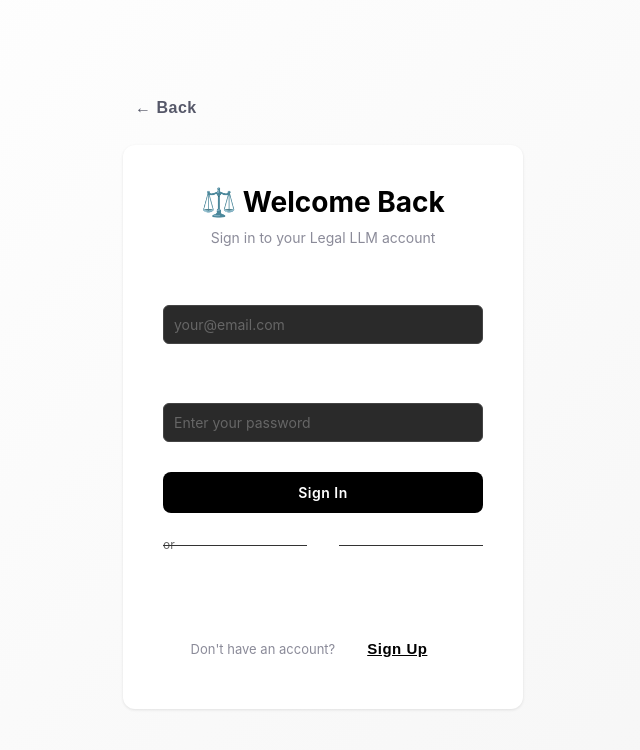
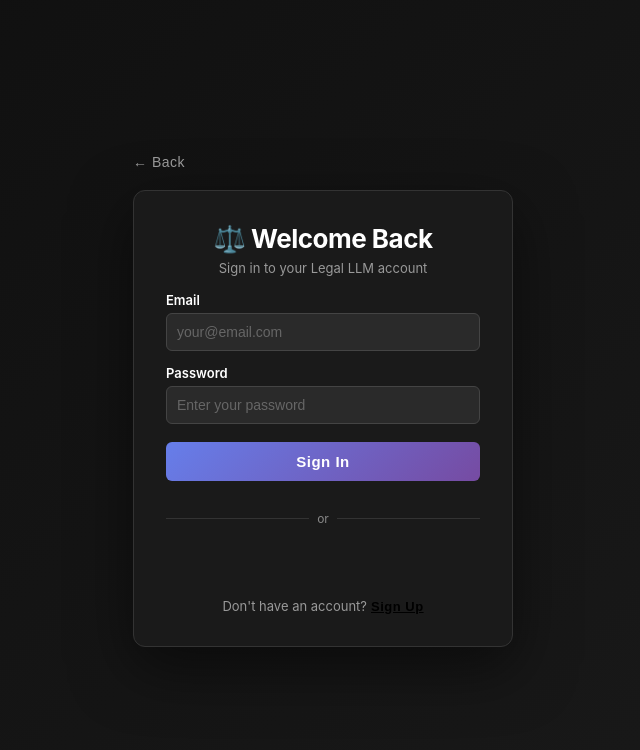
Before and after one commit to HetPatel1491/legal-llm, a React (Create React App) app: page / in a window 1280 px wide. Both pictures are taken after a click on the button "Sign In". Shown: the top 750 px of the page, without its empty margins (317-957 px from the left). Built offline with nearby package versions, Linux system fonts and the light colour scheme.

Commit message:
Perfect Auth Pages - unified AuthPage.css, dark mode, beautiful Sign In/UP with proper spacing and navigation

```diff
--- a/src/AuthPage.css
+++ b/src/AuthPage.css
@@ -1,213 +1,233 @@
+/* AuthPage.css - Perfect Sign In/Sign Up Design */
+
 .auth-page {
-  width: 100%;
   min-height: 100vh;
-  background: linear-gradient(135deg, #ffffff 0%, #f5f5f5 100%);
+  background: linear-gradient(135deg, #0f0f0f 0%, #1a1a1a 100%);
   display: flex;
+  align-items: center;
   justify-content: center;
-  align-items: center;
+  font-family: -apple-system, BlinkMacSystemFont, 'Segoe UI', 'Helvetica Neue', sans-serif;
   padding: 20px;
 }
 
 .auth-container {
   width: 100%;
-  max-width: 400px;
+  max-width: 380px;
   position: relative;
 }
 
 .back-btn {
-  background: none;
+  display: flex;
+  align-items: center;
+  color: #999;
+  text-decoration: none;
+  margin-bottom: 20px;
+  font-size: 14px;
+  transition: color 0.2s ease;
+  background: transparent;
   border: none;
-  font-size: 16px;
   cursor: pointer;
-  color: #565869;
-  padding: 8px 12px;
-  border-radius: 6px;
-  transition: all 0.3s;
-  margin-bottom: 20px;
-  display: block;
+  padding: 0;
+  font-weight: 500;
 }
 
 .back-btn:hover {
-  background: #f5f5f5;
-  color: #000000;
+  color: #667eea;
 }
 
 .auth-form-container {
-  background: #ffffff;
+  background: #1a1a1a;
+  border: 1px solid #333;
   border-radius: 12px;
-  padding: 40px;
-  box-shadow: 0 1px 3px rgba(0, 0, 0, 0.1);
+  padding: 32px;
+  box-shadow: 0 20px 60px rgba(0, 0, 0, 0.5);
 }
 
 .auth-header {
   text-align: center;
-  margin-bottom: 30px;
+  margin-bottom: 28px;
 }
 
 .auth-header h1 {
-  font-size: 28px;
-  color: #000000;
-  margin-bottom: 10px;
+  font-size: 26px;
+  color: #fff;
+  margin: 0 0 6px 0;
   font-weight: 700;
+  letter-spacing: -0.5px;
 }
 
 .auth-header p {
-  font-size: 14px;
-  color: #8b8b99;
+  color: #999;
+  font-size: 13px;
+  margin: 0;
 }
 
 .error-message {
-  background: #fee;
-  color: #d32f2f;
-  padding: 12px 16px;
-  border-radius: 8px;
-  margin-bottom: 20px;
+  background: rgba(255, 59, 48, 0.1);
+  border: 1px solid #ff3b30;
+  color: #ff3b30;
+  padding: 10px 12px;
+  border-radius: 6px;
   font-size: 13px;
-  border-left: 3px solid #d32f2f;
+  margin-bottom: 16px;
+  line-height: 1.4;
 }
 
 .auth-form {
   display: flex;
   flex-direction: column;
-  gap: 16px;
-  margin-bottom: 24px;
+  gap: 0;
 }
 
 .form-group {
-  display: flex;
-  flex-direction: column;
-  gap: 8px;
+  margin-bottom: 14px;
 }
 
 .form-group label {
+  display: block;
+  color: #fff;
   font-size: 13px;
   font-weight: 600;
-  color: #000000;
+  margin-bottom: 5px;
 }
 
 .form-group input {
-  padding: 12px 16px;
-  border: 1px solid #d4d4d8;
-  border-radius: 8px;
+  width: 100%;
+  padding: 10px;
+  background: #2a2a2a;
+  border: 1px solid #444;
+  border-radius: 6px;
+  color: white;
   font-size: 14px;
-  outline: none;
-  transition: border-color 0.3s;
-  font-family: -apple-system, BlinkMacSystemFont, 'Segoe UI', 'Roboto', sans-serif;
+  transition: all 0.2s ease;
+  box-sizing: border-box;
+}
+
+.form-group input::placeholder {
+  color: #666;
 }
 
 .form-group input:focus {
-  border-color: #000000;
+  outline: none;
+  border-color: #667eea;
+  background: #333;
 }
 
 .form-group input:disabled {
-  background: #f5f5f5;
-  cursor: not-allowed;
-  opacity: 0.6;
-}
-
-.auth-button {
-  padding: 12px 24px;
-  background: #000000;
-  color: #ffffff;
-  border: none;
-  border-radius: 8px;
-  font-size: 14px;
-  font-weight: 600;
-  cursor: pointer;
-  transition: all 0.3s;
-  font-family: -apple-system, BlinkMacSystemFont, 'Segoe UI', 'Roboto', sans-serif;
-}
-
-.auth-button:hover:not(:disabled) {
-  background: #1a1a1a;
-  box-shadow: 0 2px 8px rgba(0, 0, 0, 0.15);
-}
-
-.auth-button:disabled {
   opacity: 0.6;
   cursor: not-allowed;
 }
 
+.auth-button {
+  width: 100%;
+  padding: 11px;
+  background: linear-gradient(135deg, #667eea 0%, #764ba2 100%);
+  border: none;
+  color: white;
+  border-radius: 6px;
+  font-size: 15px;
+  font-weight: 600;
+  cursor: pointer;
+  transition: all 0.3s ease;
+  margin-top: 4px;
+  margin-bottom: 14px;
+}
+
+.auth-button:hover:not(:disabled) {
+  opacity: 0.9;
+  transform: translateY(-2px);
+  box-shadow: 0 8px 24px rgba(102, 126, 234, 0.4);
+}
+
+.auth-button:active:not(:disabled) {
+  transform: translateY(0);
+}
+
+.auth-button:disabled {
+  opacity: 0.5;
+  cursor: not-allowed;
+}
+
 .divider {
+  display: flex;
+  align-items: center;
+  margin: 16px 0;
+  color: #888;
+  font-size: 12px;
   text-align: center;
-  color: #8b8b99;
-  font-size: 13px;
-  margin: 24px 0;
-  position: relative;
 }
 
 .divider::before,
 .divider::after {
   content: '';
-  position: absolute;
-  top: 50%;
-  width: 45%;
+  flex: 1;
   height: 1px;
-  background: #d4d4d8;
+  background: #333;
 }
 
 .divider::before {
-  left: 0;
+  margin-right: 8px;
 }
 
 .divider::after {
-  right: 0;
+  margin-left: 8px;
 }
 
-.google-button {
-  width: 100%;
-  padding: 12px 24px;
-  background: #ffffff;
-  color: #000000;
-  border: 1px solid #d4d4d8;
-  border-radius: 8px;
-  font-size: 14px;
-  font-weight: 600;
-  cursor: pointer;
-  transition: all 0.3s;
-  font-family: -apple-system, BlinkMacSystemFont, 'Segoe UI', 'Roboto', sans-serif;
+/* Google Button - Override default styling */
+.auth-form-container > div {
+  margin-bottom: 16px;
 }
 
-.google-button:hover:not(:disabled) {
-  background: #f5f5f5;
-  border-color: #000000;
-}
-
-.google-button:disabled {
-  opacity: 0.6;
-  cursor: not-allowed;
+.auth-form-container > div iframe {
+  width: 100% !important;
 }
 
 .auth-footer {
   text-align: center;
+  color: #999;
   font-size: 13px;
-  color: #8b8b99;
-  margin-top: 20px;
+  margin: 0;
+  margin-top: 4px;
 }
 
-.auth-footer a {
-  color: #000000;
+.auth-footer button {
+  background: none;
+  border: none;
+  color: #667eea;
+  font-weight: 600;
+  cursor: pointer;
+  padding: 0;
+  margin-left: 4px;
+  transition: color 0.2s ease;
   text-decoration: none;
-  font-weight: 600;
-  transition: color 0.3s;
+  font-size: 13px;
 }
 
-.auth-footer a:hover {
-  color: #565869;
+.auth-footer button:hover {
+  color: #764ba2;
   text-decoration: underline;
 }
 
 /* Mobile Responsive */
-@media (max-width: 768px) {
+@media (max-width: 480px) {
+  .auth-page {
+    padding: 16px;
+  }
+
   .auth-form-container {
-    padding: 30px 20px;
+    padding: 24px;
   }
 
   .auth-header h1 {
-    font-size: 24px;
+    font-size: 22px;
   }
 
-  .form-group input {
+  .form-group input,
+  .auth-button {
     font-size: 16px;
   }
+
+  .back-btn {
+    font-size: 13px;
+  }
 }
--- a/src/SignInPage.css
+++ /dev/null
@@ -1,242 +0,0 @@
-/* SignUpPage.css - Modern Auth Design */
-
-.signin-page {
-  min-height: 100vh;
-  background: linear-gradient(135deg, #0f0f0f 0%, #1a1a1a 100%);
-  display: flex;
-  align-items: center;
-  justify-content: center;
-  font-family: -apple-system, BlinkMacSystemFont, 'Segoe UI', 'Helvetica Neue', sans-serif;
-  padding: 20px;
-}
-
-.signin-container {
-  background: #1a1a1a;
-  border: 1px solid #333;
-  border-radius: 12px;
-  padding: 32px;
-  max-width: 380px;
-  width: 100%;
-  box-shadow: 0 20px 60px rgba(0, 0, 0, 0.5);
-}
-
-.signin-header {
-  text-align: center;
-  margin-bottom: 28px;
-}
-
-.signin-header h1 {
-  font-size: 26px;
-  color: #fff;
-  margin: 0 0 6px 0;
-  font-weight: 700;
-}
-
-.signin-header p {
-  color: #999;
-  font-size: 13px;
-  margin: 0;
-}
-
-.form-group {
-  margin-bottom: 14px;
-}
-
-.form-group label {
-  display: block;
-  color: #fff;
-  font-size: 13px;
-  font-weight: 600;
-  margin-bottom: 5px;
-}
-
-.form-group input {
-  width: 100%;
-  padding: 10px;
-  background: #2a2a2a;
-  border: 1px solid #444;
-  border-radius: 6px;
-  color: white;
-  font-size: 14px;
-  transition: all 0.2s ease;
-  box-sizing: border-box;
-}
-
-.form-group input::placeholder {
-  color: #666;
-}
-
-.form-group input:focus {
-  outline: none;
-  border-color: #667eea;
-  background: #333;
-}
-
-.signin-button {
-  width: 100%;
-  padding: 11px;
-  background: linear-gradient(135deg, #667eea 0%, #764ba2 100%);
-  border: none;
-  color: white;
-  border-radius: 6px;
-  font-size: 15px;
-  font-weight: 600;
-  cursor: pointer;
-  transition: all 0.3s ease;
-  margin-bottom: 14px;
-  margin-top: 4px;
-}
-
-.signin-button:hover {
-  opacity: 0.9;
-  transform: translateY(-2px);
-  box-shadow: 0 8px 24px rgba(102, 126, 234, 0.4);
-}
-
-.signin-button:active {
-  transform: translateY(0);
-}
-
-.signin-button:disabled {
-  opacity: 0.5;
-  cursor: not-allowed;
-}
-
-.divider {
-  display: flex;
-  align-items: center;
-  margin: 16px 0;
-  color: #666;
-  font-size: 12px;
-}
-
-.divider::before,
-.divider::after {
-  content: '';
-  flex: 1;
-  height: 1px;
-  background: #333;
-}
-
-.divider span {
-  padding: 0 8px;
-  color: #888;
-}
-
-.google-button {
-  width: 100%;
-  padding: 11px;
-  background: transparent;
-  border: 1px solid #444;
-  color: white;
-  border-radius: 6px;
-  font-size: 15px;
-  font-weight: 600;
-  cursor: pointer;
-  transition: all 0.2s ease;
-  margin-bottom: 16px;
-}
-
-.google-button:hover {
-  background: #2a2a2a;
-  border-color: #667eea;
-}
-
-.signin-footer {
-  text-align: center;
-  color: #999;
-  font-size: 13px;
-}
-
-.signin-footer a {
-  color: #667eea;
-  text-decoration: none;
-  transition: color 0.2s ease;
-}
-
-.signin-footer a:hover {
-  color: #764ba2;
-}
-
-.back-link {
-  display: flex;
-  align-items: center;
-  color: #999;
-  text-decoration: none;
-  margin-bottom: 16px;
-  font-size: 13px;
-  transition: color 0.2s ease;
-}
-
-.back-link:hover {
-  color: #667eea;
-}
-
-.back-link::before {
-  content: '←';
-  margin-right: 6px;
-}
-
-.error-message {
-  background: rgba(255, 59, 48, 0.1);
-  border: 1px solid #ff3b30;
-  color: #ff3b30;
-  padding: 10px;
-  border-radius: 6px;
-  font-size: 13px;
-  margin-bottom: 14px;
-}
-
-.success-message {
-  background: rgba(76, 175, 80, 0.1);
-  border: 1px solid #4caf50;
-  color: #4caf50;
-  padding: 10px;
-  border-radius: 6px;
-  font-size: 13px;
-  margin-bottom: 14px;
-}
-
-.signin-button.loading {
-  position: relative;
-  color: transparent;
-}
-
-.signin-button.loading::after {
-  content: '';
-  position: absolute;
-  width: 14px;
-  height: 14px;
-  top: 50%;
-  left: 50%;
-  margin-left: -7px;
-  margin-top: -7px;
-  border: 2px solid rgba(255, 255, 255, 0.3);
-  border-radius: 50%;
-  border-top-color: white;
-  animation: spin 0.6s linear infinite;
-}
-
-@keyframes spin {
-  to { transform: rotate(360deg); }
-}
-
-@media (max-width: 480px) {
-  .signin-page {
-    padding: 16px;
-  }
-
-  .signin-container {
-    padding: 24px;
-  }
-
-  .signin-header h1 {
-    font-size: 22px;
-  }
-
-  .form-group input,
-  .signin-button,
-  .google-button {
-    font-size: 16px;
-  }
-}
--- a/src/SignUpPage.css
+++ /dev/null
@@ -1,242 +0,0 @@
-/* SignUpPage.css - Modern Auth Design */
-
-.signup-page {
-  min-height: 100vh;
-  background: linear-gradient(135deg, #0f0f0f 0%, #1a1a1a 100%);
-  display: flex;
-  align-items: center;
-  justify-content: center;
-  font-family: -apple-system, BlinkMacSystemFont, 'Segoe UI', 'Helvetica Neue', sans-serif;
-  padding: 20px;
-}
-
-.signup-container {
-  background: #1a1a1a;
-  border: 1px solid #333;
-  border-radius: 12px;
-  padding: 32px;
-  max-width: 380px;
-  width: 100%;
-  box-shadow: 0 20px 60px rgba(0, 0, 0, 0.5);
-}
-
-.signup-header {
-  text-align: center;
-  margin-bottom: 28px;
-}
-
-.signup-header h1 {
-  font-size: 26px;
-  color: #fff;
-  margin: 0 0 6px 0;
-  font-weight: 700;
-}
-
-.signup-header p {
-  color: #999;
-  font-size: 13px;
-  margin: 0;
-}
-
-.form-group {
-  margin-bottom: 14px;
-}
-
-.form-group label {
-  display: block;
-  color: #fff;
-  font-size: 13px;
-  font-weight: 600;
-  margin-bottom: 5px;
-}
-
-.form-group input {
-  width: 100%;
-  padding: 10px;
-  background: #2a2a2a;
-  border: 1px solid #444;
-  border-radius: 6px;
-  color: white;
-  font-size: 14px;
-  transition: all 0.2s ease;
-  box-sizing: border-box;
-}
-
-.form-group input::placeholder {
-  color: #666;
-}
-
-.form-group input:focus {
-  outline: none;
-  border-color: #667eea;
-  background: #333;
-}
-
-.signup-button {
-  width: 100%;
-  padding: 11px;
-  background: linear-gradient(135deg, #667eea 0%, #764ba2 100%);
-  border: none;
-  color: white;
-  border-radius: 6px;
-  font-size: 15px;
-  font-weight: 600;
-  cursor: pointer;
-  transition: all 0.3s ease;
-  margin-bottom: 14px;
-  margin-top: 4px;
-}
-
-.signup-button:hover {
-  opacity: 0.9;
-  transform: translateY(-2px);
-  box-shadow: 0 8px 24px rgba(102, 126, 234, 0.4);
-}
-
-.signup-button:active {
-  transform: translateY(0);
-}
-
-.signup-button:disabled {
-  opacity: 0.5;
-  cursor: not-allowed;
-}
-
-.divider {
-  display: flex;
-  align-items: center;
-  margin: 16px 0;
-  color: #666;
-  font-size: 12px;
-}
-
-.divider::before,
-.divider::after {
-  content: '';
-  flex: 1;
-  height: 1px;
-  background: #333;
-}
-
-.divider span {
-  padding: 0 8px;
-  color: #888;
-}
-
-.google-button {
-  width: 100%;
-  padding: 11px;
-  background: transparent;
-  border: 1px solid #444;
-  color: white;
-  border-radius: 6px;
-  font-size: 15px;
-  font-weight: 600;
-  cursor: pointer;
-  transition: all 0.2s ease;
-  margin-bottom: 16px;
-}
-
-.google-button:hover {
-  background: #2a2a2a;
-  border-color: #667eea;
-}
-
-.signup-footer {
-  text-align: center;
-  color: #999;
-  font-size: 13px;
-}
-
-.signup-footer a {
-  color: #667eea;
-  text-decoration: none;
-  transition: color 0.2s ease;
-}
-
-.signup-footer a:hover {
-  color: #764ba2;
-}
-
-.back-link {
-  display: flex;
-  align-items: center;
-  color: #999;
-  text-decoration: none;
-  margin-bottom: 16px;
-  font-size: 13px;
-  transition: color 0.2s ease;
-}
-
-.back-link:hover {
-  color: #667eea;
-}
-
-.back-link::before {
-  content: '←';
-  margin-right: 6px;
-}
-
-.error-message {
-  background: rgba(255, 59, 48, 0.1);
-  border: 1px solid #ff3b30;
-  color: #ff3b30;
-  padding: 10px;
-  border-radius: 6px;
-  font-size: 13px;
-  margin-bottom: 14px;
-}
-
-.success-message {
-  background: rgba(76, 175, 80, 0.1);
-  border: 1px solid #4caf50;
-  color: #4caf50;
-  padding: 10px;
-  border-radius: 6px;
-  font-size: 13px;
-  margin-bottom: 14px;
-}
-
-.signup-button.loading {
-  position: relative;
-  color: transparent;
-}
-
-.signup-button.loading::after {
-  content: '';
-  position: absolute;
-  width: 14px;
-  height: 14px;
-  top: 50%;
-  left: 50%;
-  margin-left: -7px;
-  margin-top: -7px;
-  border: 2px solid rgba(255, 255, 255, 0.3);
-  border-radius: 50%;
-  border-top-color: white;
-  animation: spin 0.6s linear infinite;
-}
-
-@keyframes spin {
-  to { transform: rotate(360deg); }
-}
-
-@media (max-width: 480px) {
-  .signup-page {
-    padding: 16px;
-  }
-
-  .signup-container {
-    padding: 24px;
-  }
-
-  .signup-header h1 {
-    font-size: 22px;
-  }
-
-  .form-group input,
-  .signup-button,
-  .google-button {
-    font-size: 16px;
-  }
-}
--- a/src/SigninPage.js
+++ b/src/SigninPage.js
@@ -1,7 +1,6 @@
 import React, { useState } from 'react';
 import { GoogleOAuthProvider, GoogleLogin } from '@react-oauth/google';
 import './AuthPage.css';
-import './SignInPage.css';
 
 function SigninPage({ onBackToHome, onGoToSignup, onSigninSuccess }) {
   const [formData, setFormData] = useState({
--- a/src/SignupPage.js
+++ b/src/SignupPage.js
@@ -1,7 +1,6 @@
 import React, { useState } from 'react';
 import { GoogleOAuthProvider, GoogleLogin } from '@react-oauth/google';
 import './AuthPage.css';
-import './SignUpPage.css';
 
 function SignupPage({ onBackToHome, onGoToSignin, onSignupSuccess }) {
   const [formData, setFormData] = useState({
```
